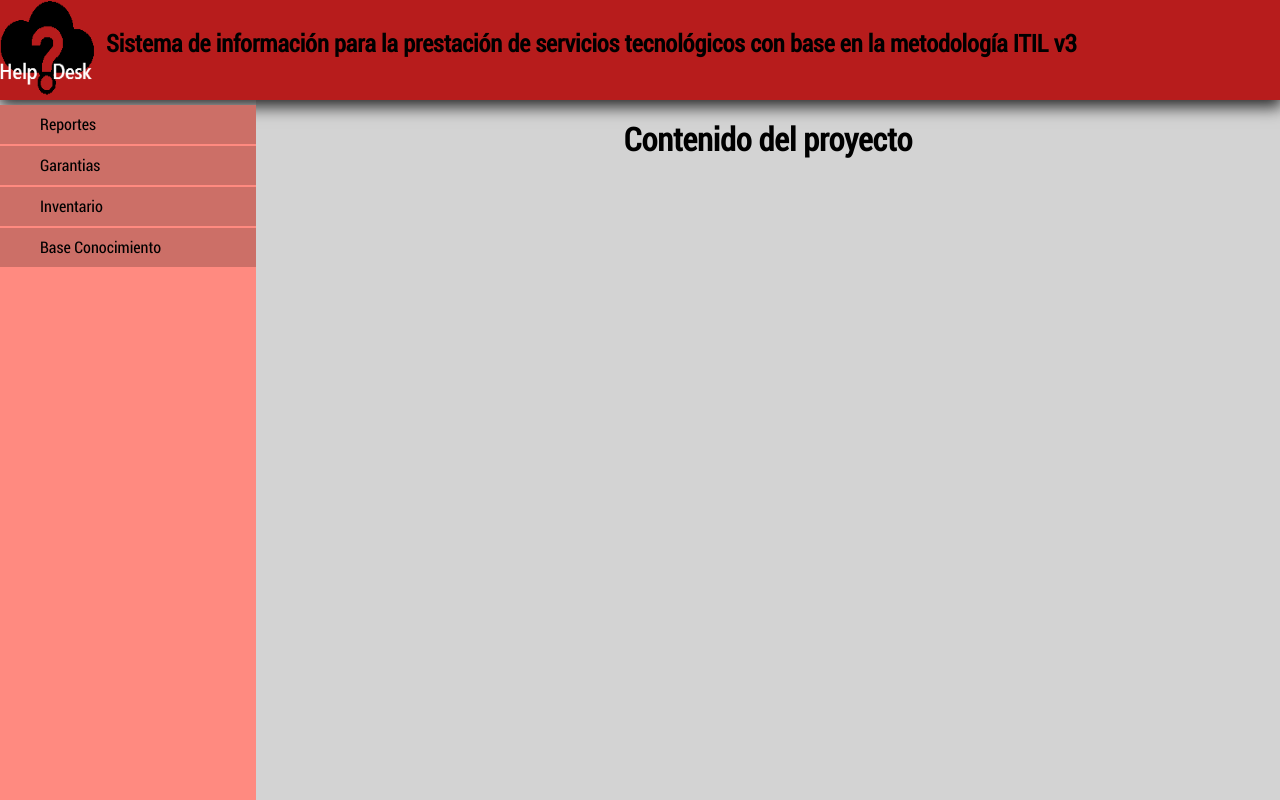
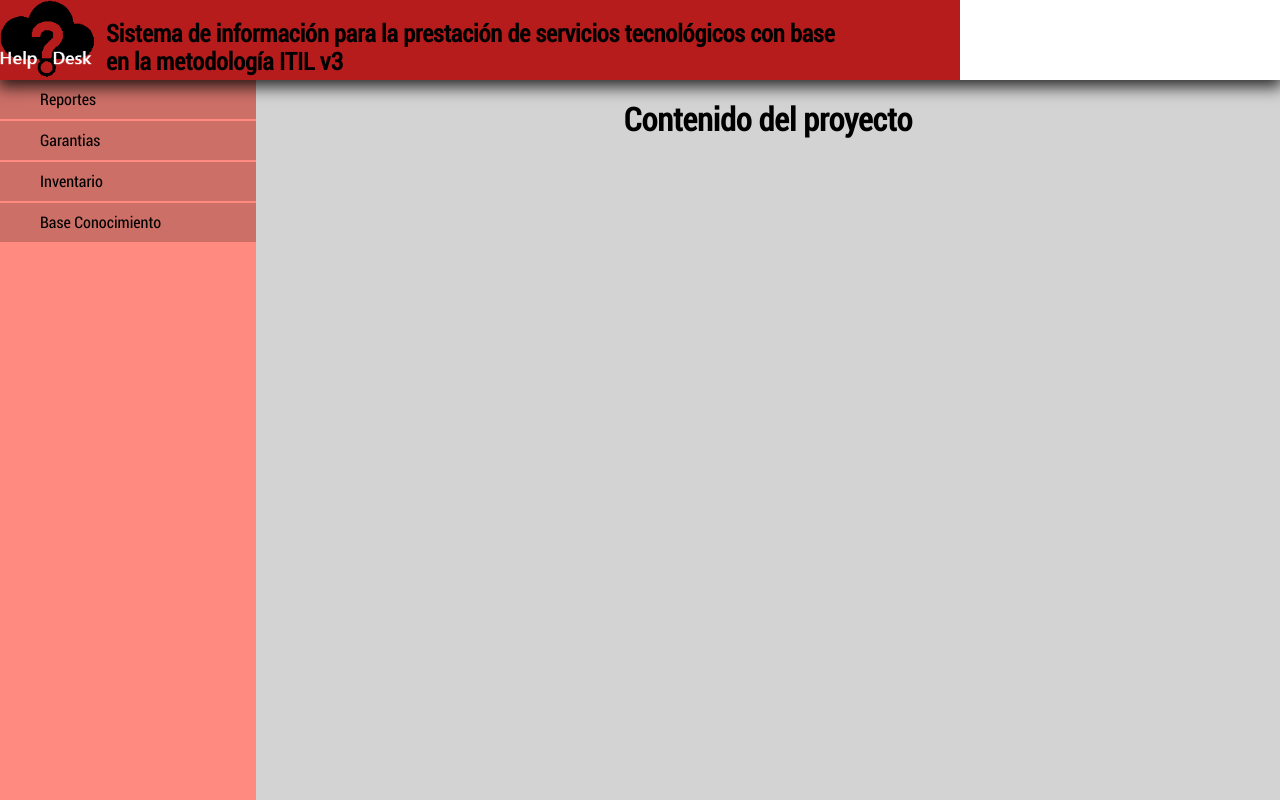
Before and after one commit to ADSI-751314/HelpDesk, a PHP site: page / in a window 1280 px wide. Run offline with PHP 8.4, Linux system fonts and the light colour scheme.

Commit message:
Se crea archivo head.php && Ajustes generales

```diff
--- a/index.php
+++ b/index.php
@@ -1,18 +1,12 @@
-<!DOCTYPE html>
-<html>
-    <head>
-        <title>Mesa de Ayuda</title>
-        <meta charset="UTF-8">
-        <meta name="viewport" content="width=device-width, initial-scale=1.0">
-        <link rel="stylesheet" type="text/css" href="view/css/general.css">
-        <script type="application/javascript" language="javascript" src="view/js/jquery.js"></script>
-        <script type="text/javascript" src="view/js/general.js"></script>
-    </head>
+<?php include 'view/forms/head.php';?>
     <body>
         <header>
             <div class="app-logo"></div>
             <div class="title-box"><h1>Sistema de información para la prestación de servicios tecnológicos con base en la metodología ITIL v3</h1></div>
-            <div class="company-logo" title="Espacio para el logo de la compañía"></div>
+            <div class="user">
+                <div id="usr-photo"></div>
+                <div id="usr-name"></div>
+            </div>
         </header>
 
         <nav>
--- a/view/css/general.css
+++ b/view/css/general.css
@@ -11,7 +11,7 @@ body{
 header{
     float: left;
     width: 100%;
-    height: 100px;
+    height: 80px;
     background-color: #B71C1C;
     z-index: 2;
     -webkit-box-shadow: 0px 5px 15px 2px rgba(0,0,0,0.8);
@@ -24,42 +24,46 @@ header{
     display: inline-block;
     background-image:url(../img/cloud-question-mark.png);
     background-repeat: no-repeat;
-    background-size: 100% 100%;
+    background-size: 100%;
     width: 6em;
     height: inherit;
 }
 /*Div anidado en header alineado a la derecha,
 Muestra el logo de la compañía*/
-.company-logo{
-    position: absolute;
+.user{
+    position: relative;
+    top: 0px;
     right: 0px;
     float: right;
+    background-color: white;
     display: inline-block;
-    width: 6em;
+    width: 20em;
     height: inherit;
+}
+.user#usr-photo{
+
 }
 /*Div anidado en header, contiene etiqueta h1*/
 .title-box{
     float: left;
-    width: 85%;
+    width: 60%;
     height: inherit;
 }
 /*Etiqueta h1 anidada en .title-box que contiene el titulo*/
 .title-box > h1{
     margin: 0px;
-    padding: 30px 10px 20px 10px;
+    padding: 20px 0px 0px 10px;
     display: inline-block;
     font-size: 1.5rem;
     width: 95%;
-    height: inherit;
 }
 nav{
     position: absolute;
-    top: 105px;
+    top: 80px;
     bottom: 0px;
     background-color: #FF8A80;
     width: 20%;
-    z-index: 1;
+    z-index: -1;
 }
 /*Etiqueta ul anidada en nav*/
 .menu{
@@ -87,10 +91,11 @@ nav{
 .menu li > a:hover{
     border-left: 4px solid #B71C1C;
     background-color: rgba(0,0,0,0.4);
+    box-shadow: inset 0 5px 10px black;
 }
 .content{
     position: absolute;
-    top: 100px;
+    top: 80px;
     right: 0px;
     bottom: 0px;
     background-color: lightgrey;
--- /dev/null
+++ b/view/forms/head.php
@@ -0,0 +1,10 @@
+<!DOCTYPE html>
+<html>
+    <head>
+        <title>HelpDesk</title>
+        <meta charset="UTF-8">
+        <meta name="viewport" content="width=device-width, initial-scale=1.0">
+        <link rel="stylesheet" type="text/css" href="/HelpDesk/view/css/general.css">
+        <script type="application/javascript" language="javascript" src="/HelpDesk/view/js/jquery.js"></script>
+        <script type="text/javascript" src="/HelpDesk/view/js/general.js"></script>
+    </head>
```
